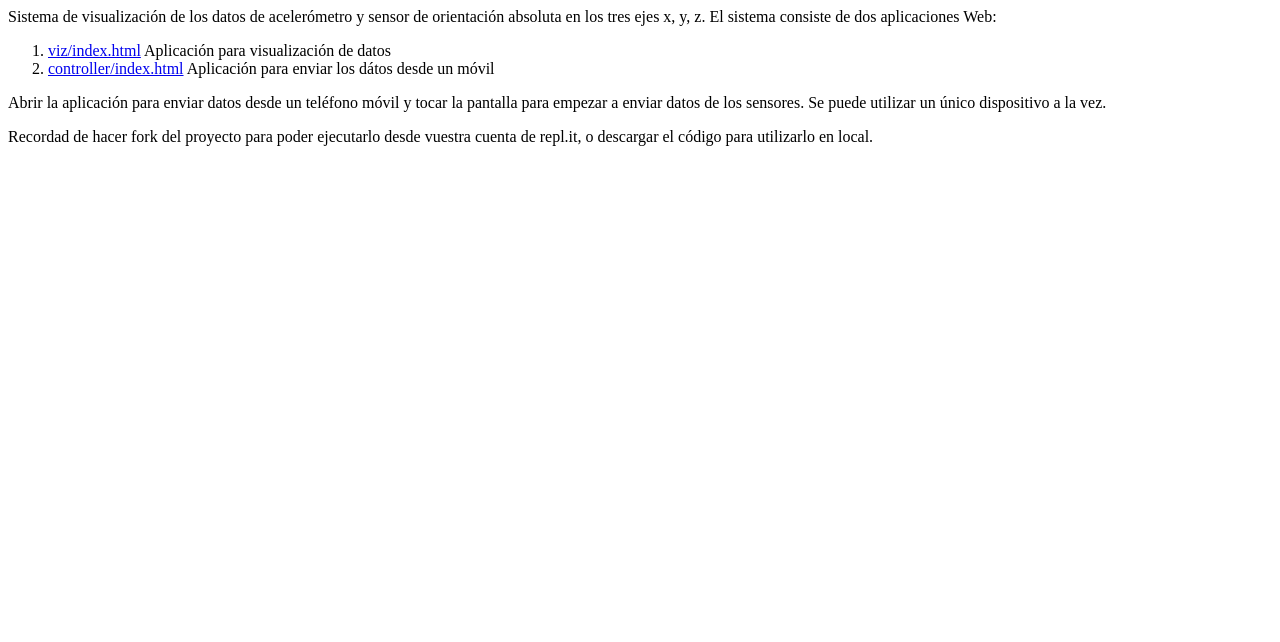
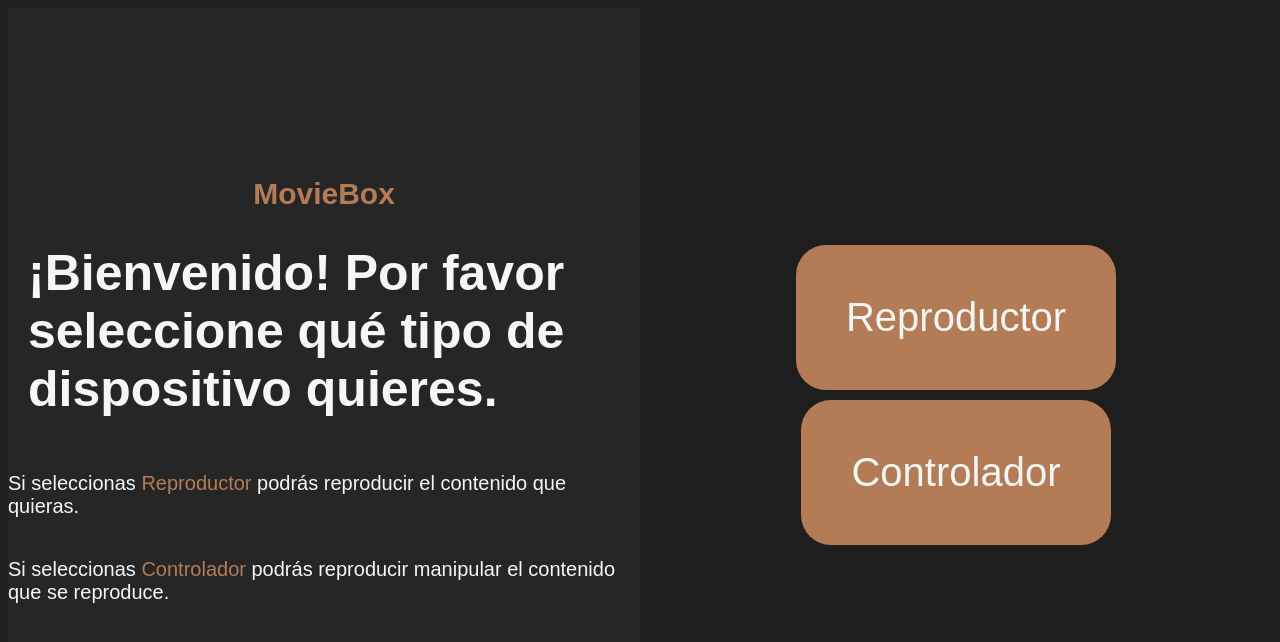
Before and after one commit to AngelMancha/Ubiquitous_Streaming_Platform, a website: page src/www/index.html in a window 1280 px wide. Drawn offline with nearby package versions, Linux system fonts and the light colour scheme.

Commit message:
Pantalla de inicio

```diff
--- a/src/www/index.html
+++ b/src/www/index.html
@@ -2,23 +2,29 @@
     <head>
         <script type="text/javascript" src="/socket.io/socket.io.js"></script>
             <script type="text/javascript"src="https://cdnjs.cloudflare.com/ajax/libs/qrcodejs/1.0.0/qrcode.min.js"></script>
+            <meta name="viewport" content="width=device-width, initial-scale=1">
 
         <link rel="stylesheet" href="style.css">
     </head>
     <body>
       <div class="container">
 
-      <div>
-        <p>Sistema de visualización de los datos de acelerómetro y sensor de orientación absoluta en los tres ejes x, y, z. El sistema consiste de dos aplicaciones Web:</p>
-        <ol>
-          <li><a href="viz/index.html">viz/index.html</a> Aplicación para visualización de datos </a></li>
-           <li><a href="controller/index.html">controller/index.html</a> Aplicación para enviar los dátos desde un móvil</li>
-        </ol>
-        <p>Abrir la aplicación para enviar datos desde un teléfono móvil y tocar la pantalla para empezar a enviar datos de los sensores. Se puede utilizar un único dispositivo a la vez.</p>
-        <p>Recordad de hacer fork del proyecto para poder ejecutarlo desde vuestra cuenta de repl.it, o descargar el código para utilizarlo en local.</p>
+      <div class="left">
+        <h2>MovieBox</h2>
+      <h1>¡Bienvenido! Por favor seleccione qué tipo de dispositivo quieres. </h1>
+        <p>Si seleccionas <span style="color: #b47c56;">Reproductor</span> podrás reproducir el contenido que quieras.</p>
+        <p>Si seleccionas <span style="color: #b47c56;">Controlador</span> podrás reproducir manipular el contenido que se reproduce.</p>
 
       </div>
-        <div id="qrcode"></div>
+      <div class="right">
+        <ul>
+          <li><a href="viz/index.html">Reproductor</a></a></li>
+          <li><a href="controller/index.html">Controlador</a> </li>
+        </ul>
+      </div>
+
+
+
       </div>
 
     </body>
--- a/src/www/style.css
+++ b/src/www/style.css
@@ -0,0 +1,109 @@
+body {
+    background: #1E1E1E;
+}
+
+h1 {
+    margin-left:20px;
+    font-size: 50px;
+    font-family: Arial, Helvetica, sans-serif;
+}
+
+p {
+    font-family: Arial, Helvetica, sans-serif;
+    font-size: 20px;
+
+}
+
+
+
+h2 {
+    margin: 0;
+    font-size: 30px;
+    font-family: Arial, Helvetica, sans-serif;
+    align-self: center;
+    color: #b47c56;
+}
+
+
+.container {
+    display: flex;
+    height: 100%;
+}
+
+.left {
+    width: 50%;
+    display: flex; /* Crea otro contenedor flexible para el contenido */
+    flex-direction: column; /* Establece que el contenido esté en columna */
+    justify-content: center;
+    align-items: center;
+    color: #f6f6f7;
+    background-color: 262626;
+}
+
+
+
+.right {
+    width: 50%;
+    display: flex; /* Crea otro contenedor flexible para el contenido */
+    flex-direction: column; /* Establece que el contenido esté en columna */
+    justify-content: center;
+}
+
+ul {
+    list-style: none;
+    margin: 0;
+    padding: 0;
+    display: flex;
+    flex-direction: column; /* Muestra los elementos en columnas */
+    justify-content: center;
+    align-items: center;
+    list-style: none;
+    height: auto; /* Establece la altura de la lista para ajustarse al contenido */
+}
+
+
+
+ul li {
+    margin: 0;
+    padding: 50px;
+    background-color: #b47c56;
+    text-align: center; /* Centra el contenido del elemento li */
+    margin-bottom: 10px;
+    border-radius: 30px;
+}
+
+ul li:hover {
+    background-color: #cea896;
+}
+
+ul li a {
+    color: #f2f6f2;
+    text-decoration: none;
+    font-family: Arial, Helvetica, sans-serif;
+    font-size: 40px;
+}
+
+
+@media (max-width: 768px) {
+    .container {
+      flex-direction: column;
+    }
+    .left, .right {
+      width: 100%;
+    }
+    ul {
+        margin-top: 30px;
+    }
+    h2 {
+        font-size: 20px;
+        margin-top: 10px;
+    }
+    p {
+        font-size: 15px;
+    }
+    h1 {
+        font-size: 35px;
+        margin-top: 10px;
+    }
+
+  }
```
